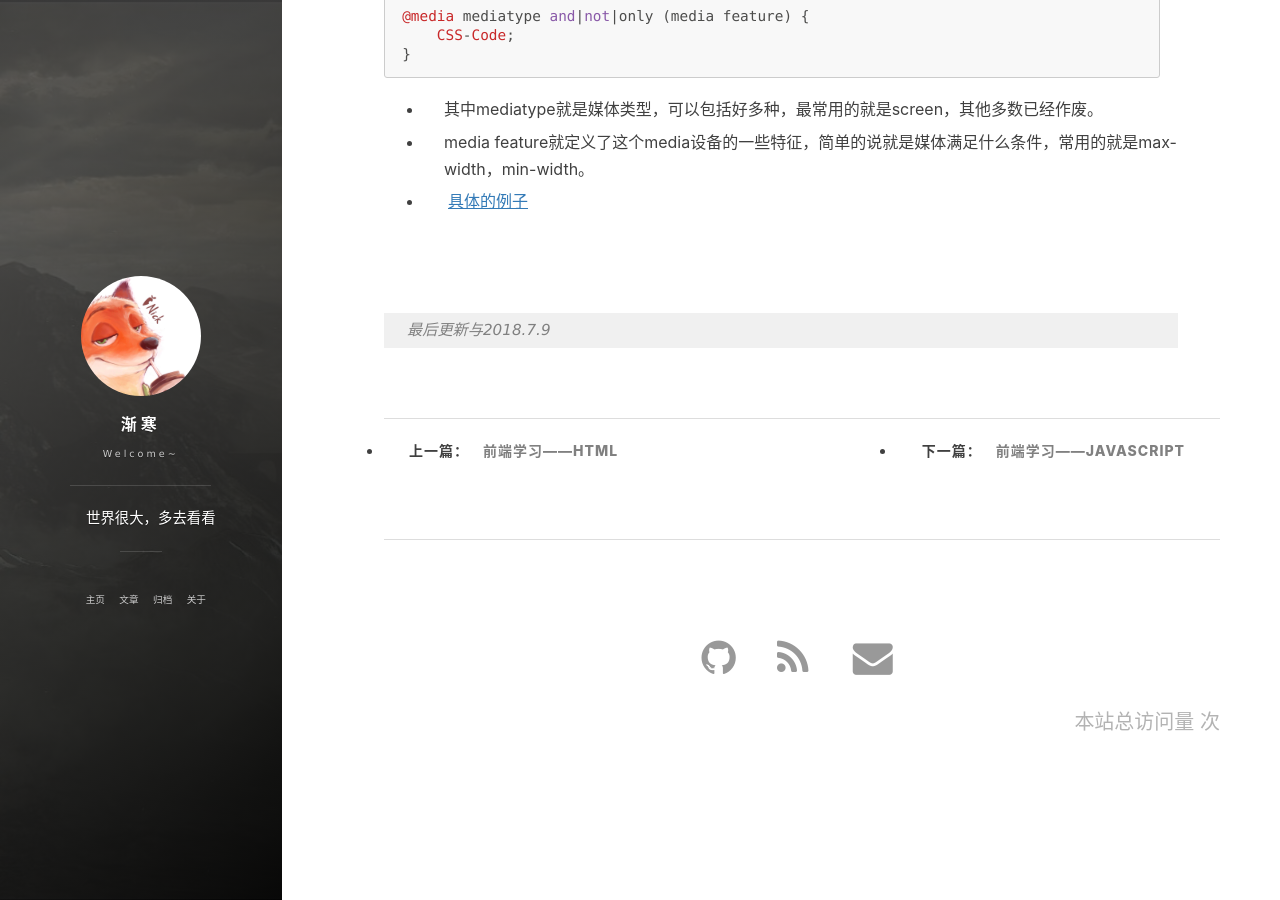
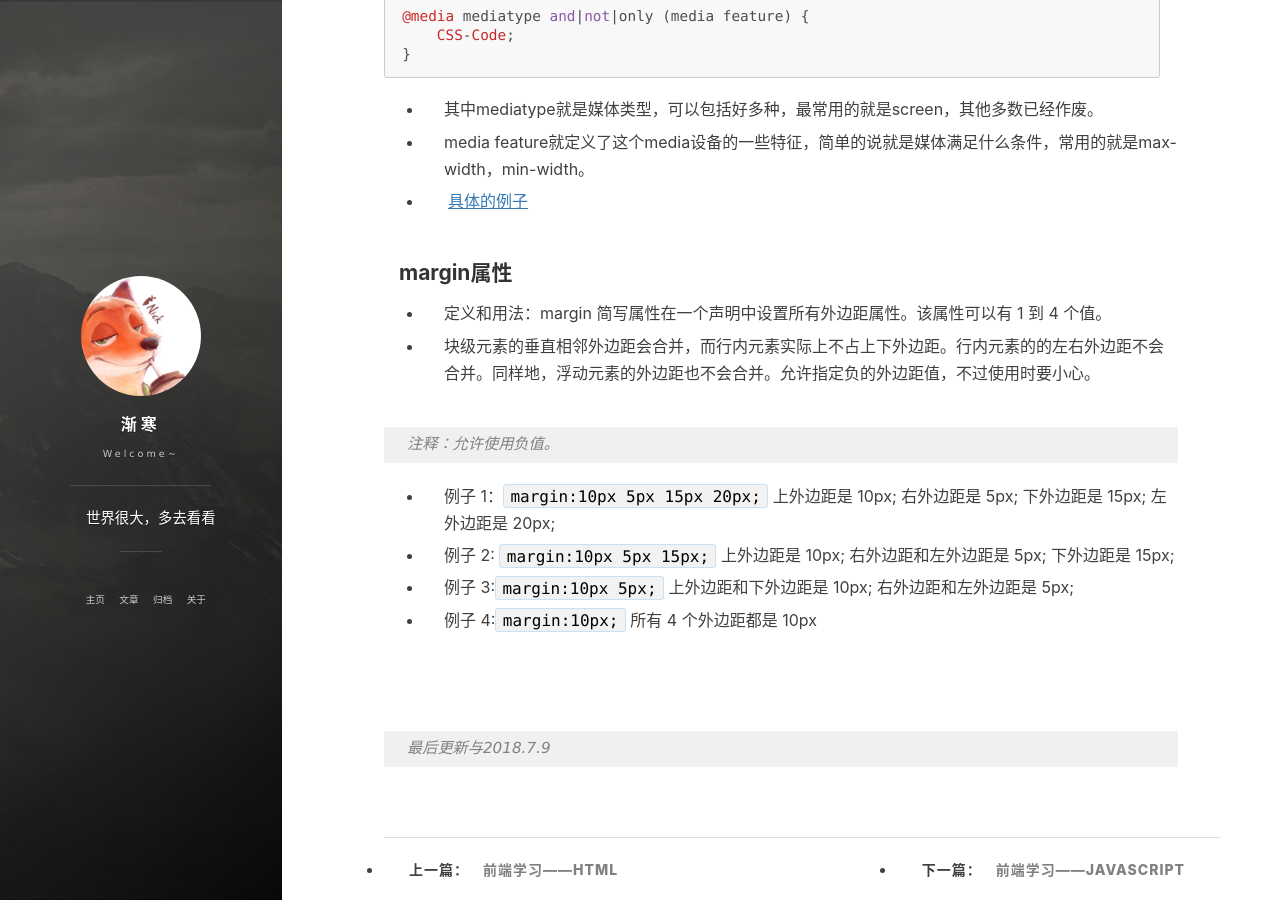
Before and after one commit to Fleschier/Fleschier.github.io, a Jekyll site: the page built from _posts/2018-06-17-FrontEnd-CSS.md, in a window 1280 px wide and 900 px high, scrolled down 13806 px. Built offline with Jekyll 4.4.1, drawn with Linux system fonts in a browser that asks for light colours; nearby versions of some CDN libraries.

Commit message:
update css margin description

```diff
--- a/_posts/2018-06-17-FrontEnd-CSS.md
+++ b/_posts/2018-06-17-FrontEnd-CSS.md
@@ -497,7 +497,31 @@ p span.warning{color:purple;} /*权值为1+1+10=12*/
 
 - [具体的例子](http://blog.51cto.com/cnn237111/1602797)
 
+#### margin属性
 
+- 定义和用法：margin 简写属性在一个声明中设置所有外边距属性。该属性可以有 1 到 4 个值。
+
+- 块级元素的垂直相邻外边距会合并，而行内元素实际上不占上下外边距。行内元素的的左右外边距不会合并。同样地，浮动元素的外边距也不会合并。允许指定负的外边距值，不过使用时要小心。
+
+>注释：允许使用负值。
+
+- 例子 1：`margin:10px 5px 15px 20px;`
+上外边距是 10px;
+右外边距是 5px;
+下外边距是 15px;
+左外边距是 20px;
+
+- 例子 2: `margin:10px 5px 15px;`
+上外边距是 10px;
+右外边距和左外边距是 5px;
+下外边距是 15px;
+
+- 例子 3:`margin:10px 5px;`
+上外边距和下外边距是 10px;
+右外边距和左外边距是 5px;
+
+- 例子 4:`margin:10px;`
+所有 4 个外边距都是 10px
 
 <br>
 > 最后更新与2018.7.9
```
